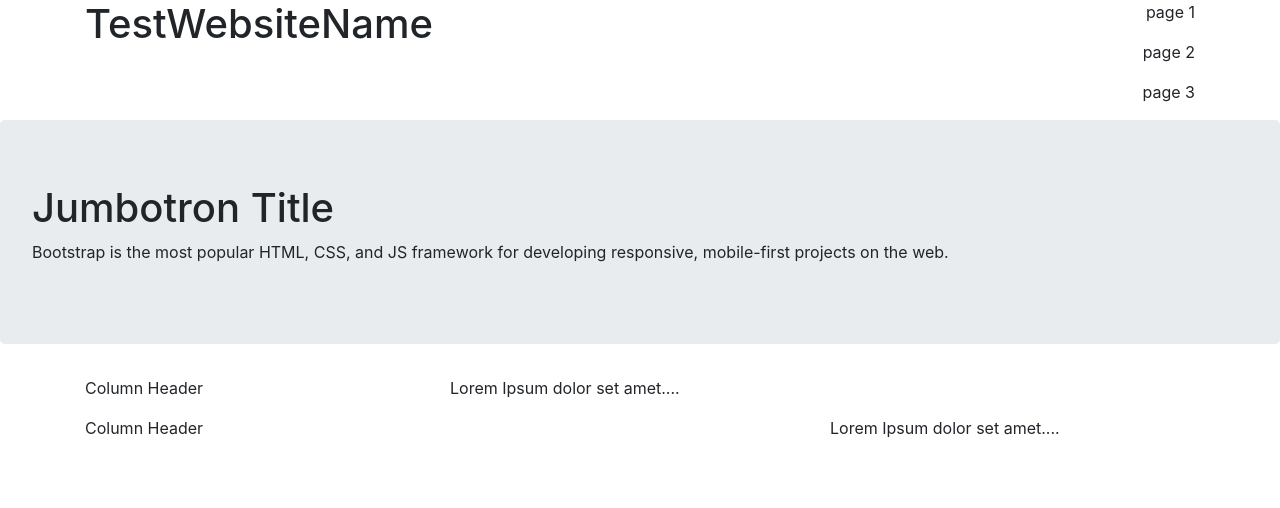
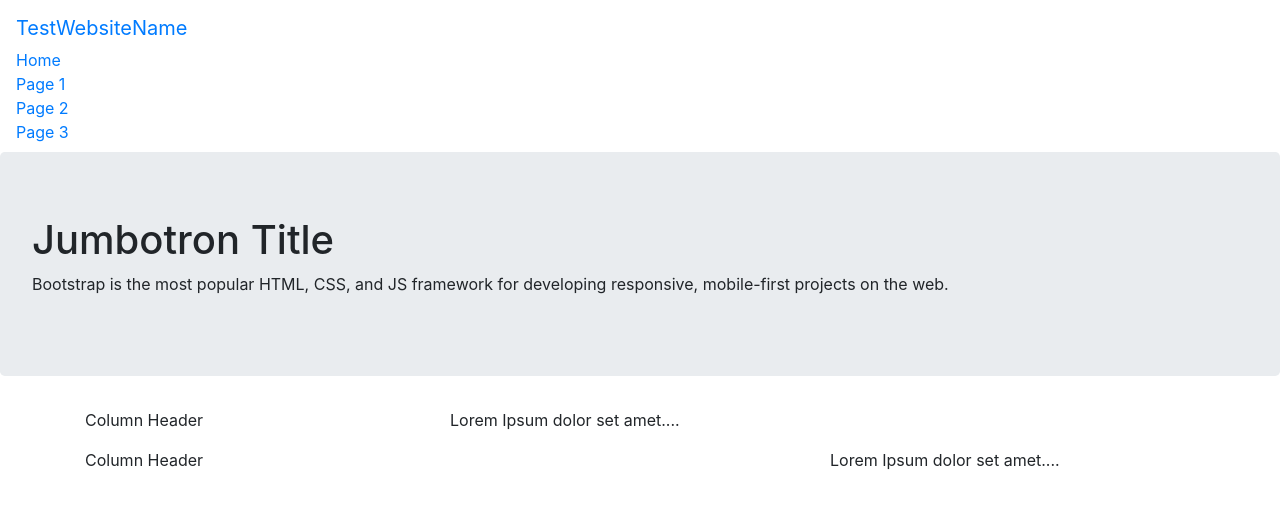
Before and after one commit to akurian134/akurian134.github.io, a plain HTML site: page index.html in a window 1280 px wide. Drawn offline with nearby package versions, Linux system fonts and the light colour scheme.

Commit message:
Update index.html

```diff
--- a/index.html
+++ b/index.html
@@ -10,18 +10,6 @@
 <body>
   <!--Attempting to use the bootstrap frameworks navigation bar feature
 for now we will be using the # as a placeholder for links-->
-<header class="container">
-  <div class="row">
-    <h1 class="col-sm-4">TestWebsiteName</h1>
-    <nav class="col-sm-8 text-right">
-      <p>page 1</p>
-      <p>page 2</p>
-      <p>page 3</p>
-    </nav>
-  </div>
-</header>
-
-<!--
   <nav class="navbar navbar-inverse-lg">
     <div class="containter-fluid">
       <div class="navbar-header">
@@ -35,8 +23,6 @@ for now we will be using the # as a placeholder for links-->
       </u1>
     </div>
   </nav>
-
--->
   <!--Attempting to use the bootstrap frameworks jumbotron feature -->
   <div class="jumbotron">
     <h1>Jumbotron Title</h1>
```
